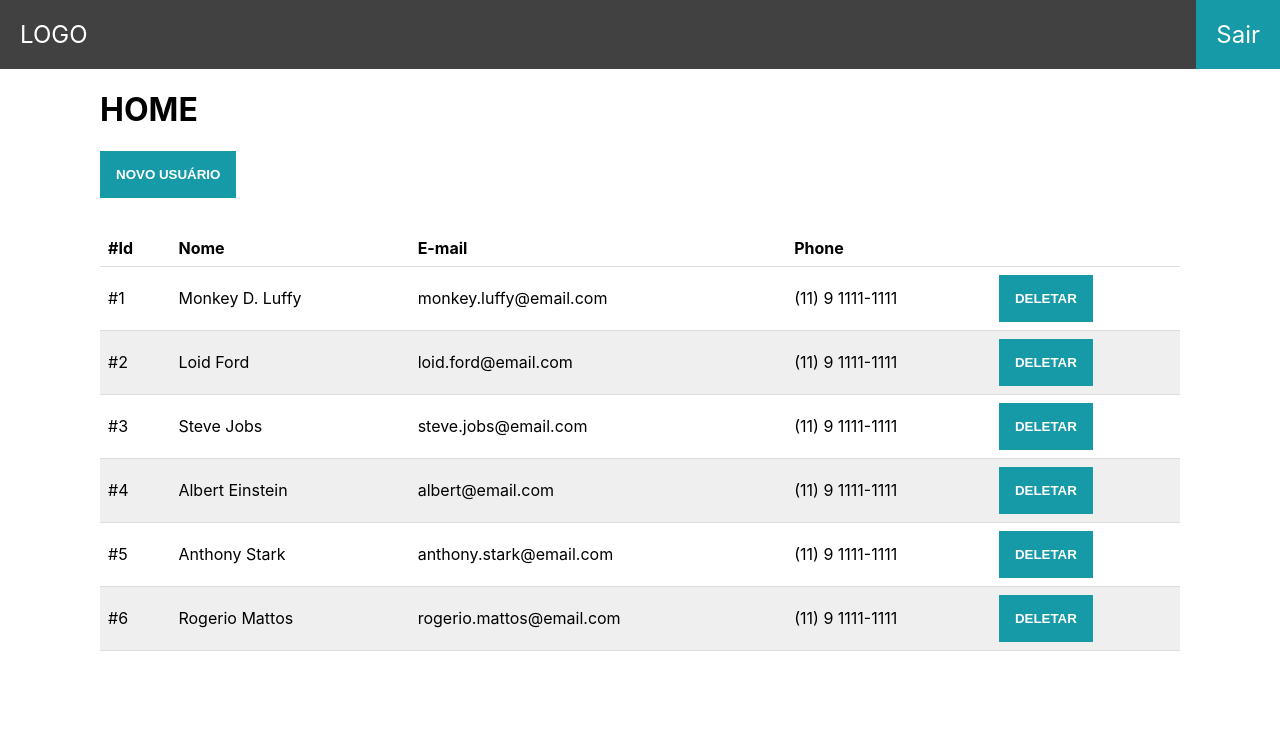
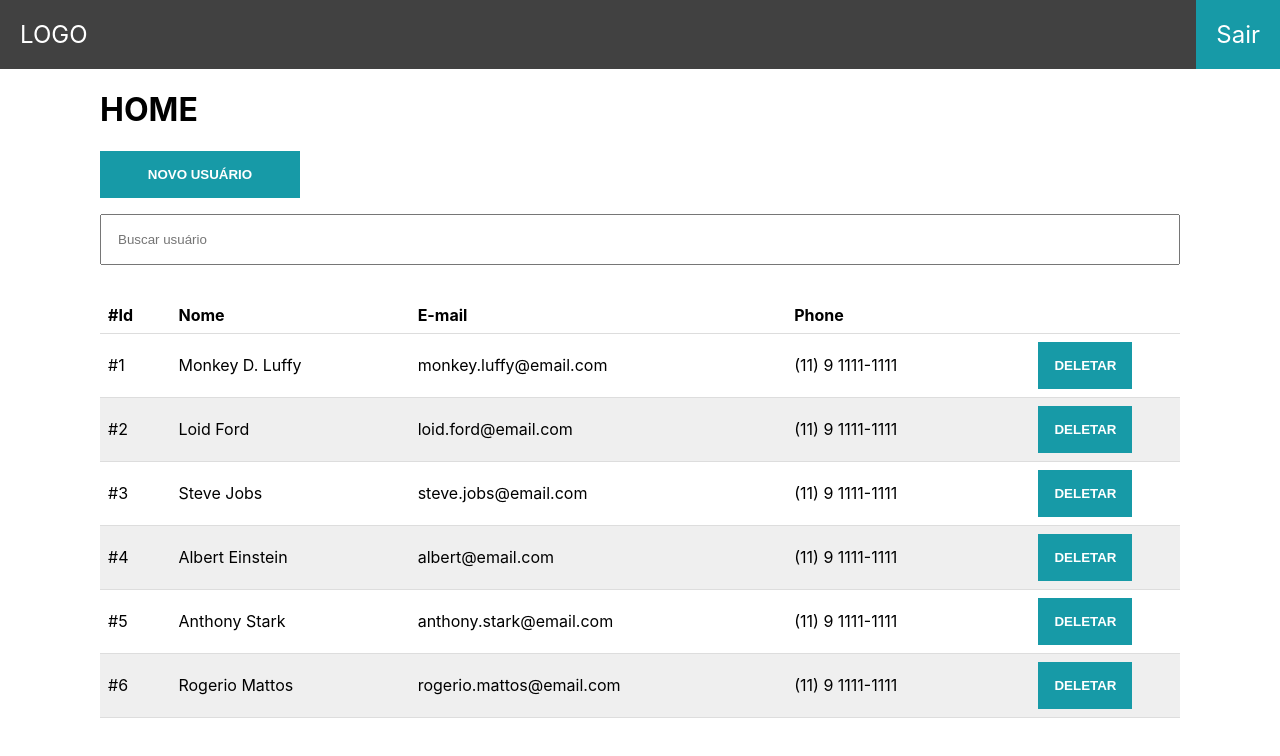
Before and after one commit to rogeriomattos/cypress-login, a React (Create React App) app in the folder app/: page /login in a window 1280 px wide. Both pictures are taken after typing "Sample", "Sample123" into the empty fields and a click on the button "LOGIN". Shown: the top 756 px of the page. Built offline with nearby package versions, Linux system fonts and the light colour scheme.

Commit message:
Criando pesquisa

```diff
--- a/app/src/components/UserItem/index.tsx
+++ b/app/src/components/UserItem/index.tsx
@@ -12,7 +12,7 @@ const UserItem = ({ onDelete, ...user }: Props) => {
       <td>{user.name}</td>
       <td>{user.email}</td>
       <td>{user.phone}</td>
-      <td>
+      <td align="center">
         <button onClick={() => onDelete(user)}>Deletar</button>
       </td>
     </tr>
--- a/app/src/pages/Home/index.tsx
+++ b/app/src/pages/Home/index.tsx
@@ -9,6 +9,7 @@ import { User } from "../../services/users/type";
 const Home = () => {
   const [userList, setUserList] = useState(userListData);
   const [userToDelete, setUserToDelete] = useState<User | null>(null);
+  const [search, setSearch] = useState<string>("");
 
   const handleDelete = (user: User) => {
     setUserToDelete(user);
@@ -30,23 +31,35 @@ const Home = () => {
     trigerDialog();
   };
 
+  const searchFilter = (user: User) => {
+    return user.name.toLowerCase().includes(search.toLowerCase());
+  };
+
   return (
     <div>
       <h1>HOME</h1>
+      <div className="actions">
         <Dialog buttonText="Novo Usuário">
           <h2>Novo Usuário</h2>
           <UserForm onSave={handleAdd} />
         </Dialog>
         <Dialog>
           <div className="delete-message">
-          <p>Tem certeza que deseja deletar o usuário {userToDelete?.name}?</p>
+            <p>
+              Tem certeza que deseja deletar o usuário {userToDelete?.name}?
+            </p>
             <div>
               <button onClick={trigerDialog}>Não</button>
               <button onClick={deleteUser}>Sim</button>
             </div>
           </div>
         </Dialog>
-
+        <input
+          type="text"
+          placeholder="Buscar usuário"
+          onChange={(e) => setSearch(e.target.value)}
+        />
+      </div>
       <table>
         <thead>
           <tr>
@@ -58,9 +71,16 @@ const Home = () => {
           </tr>
         </thead>
         <tbody>
-          {userList.map((item) => (
+          {userList.filter(searchFilter).map((item) => (
             <UserItem key={item.id} onDelete={handleDelete} {...item} />
           ))}
+          {userList.filter(searchFilter).length === 0 && (
+            <tr>
+              <td colSpan={5} align="center">
+                Nenhum resultado encontrado
+              </td>
+            </tr>
+          )}
         </tbody>
       </table>
     </div>
--- a/app/src/pages/Home/styles.css
+++ b/app/src/pages/Home/styles.css
@@ -19,3 +19,17 @@ table thead{
     gap: 1rem;
     justify-content: right;
 }
+
+.actions {
+    display: flex;
+    flex-direction: column;
+    gap: 1rem;
+}
+
+.actions > button {
+    width: 200px;
+}
+
+.actions > input{
+    padding: 1rem;
+}
--- a/app/src/pages/Login/styles.css
+++ b/app/src/pages/Login/styles.css
@@ -1,4 +1,4 @@
-.login form {
+form.login {
     width: 50%;
     margin: auto;
     display: flex;
```
Lines whose indentation alone changed are shown as unchanged.
